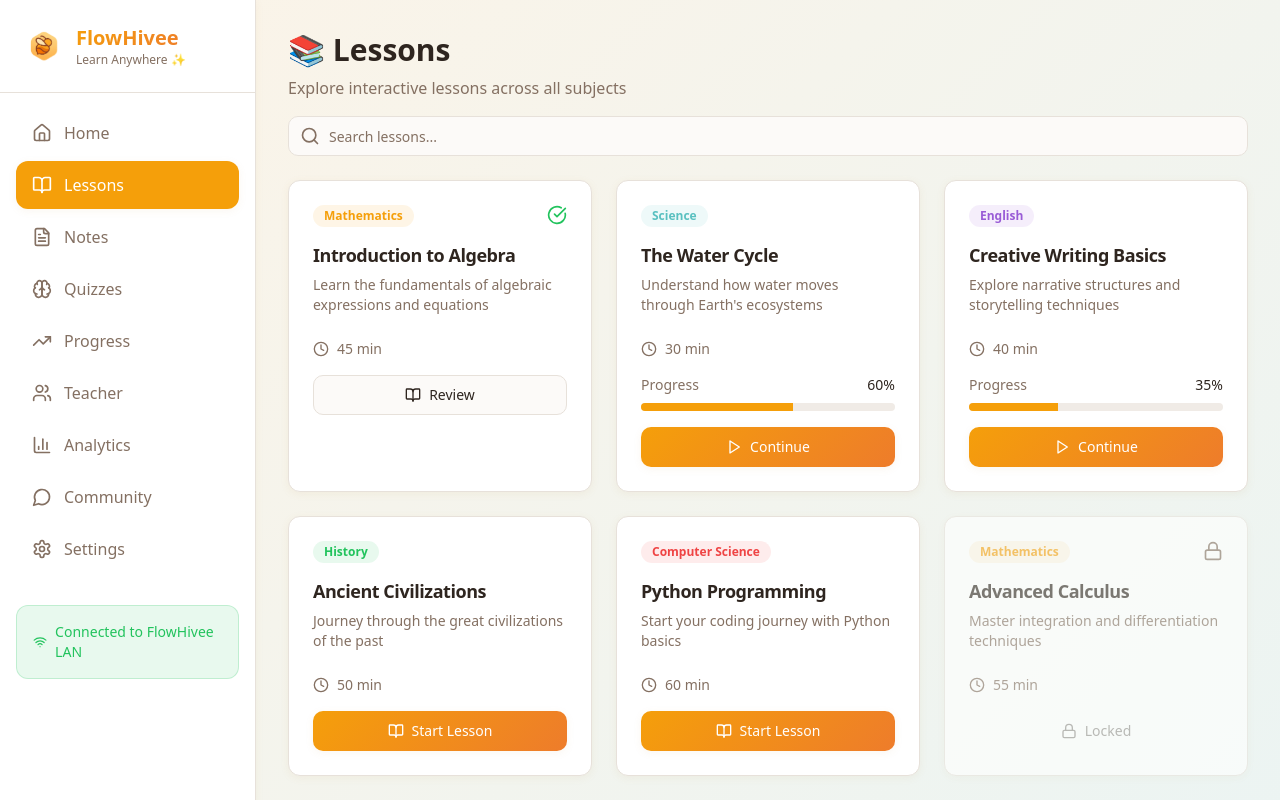
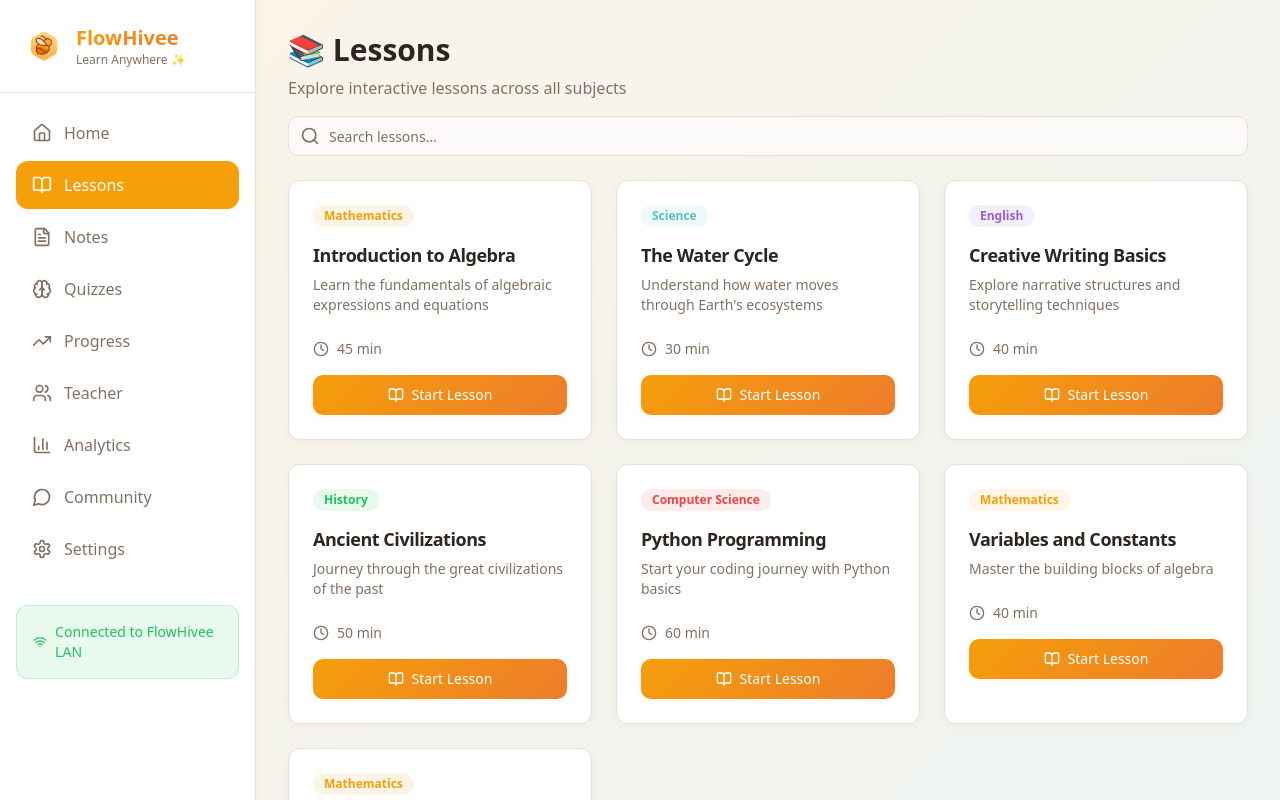
Before and after one commit to ZexonO7/FlowHivee, a React (Vite) app: page /lessons in a window 1280 px wide. Shown: the top 800 px of the page. Built offline with nearby package versions, Linux system fonts and the light colour scheme; the HTML template or start-up script is replaced by a standard one.

Commit message:
Fix: Update progress tracking logic

```diff
--- a/src/pages/Lessons.tsx
+++ b/src/pages/Lessons.tsx
@@ -5,6 +5,8 @@ import { Input } from "@/components/ui/input";
 import { BookOpen, Search, Clock, CheckCircle, Lock, Play } from "lucide-react";
 import { useNavigate } from "react-router-dom";
 import { useToast } from "@/hooks/use-toast";
+import { getLessonProgress, getAllLessons } from "@/lib/progress-storage";
+import { useState, useEffect } from "react";
 
 const lessons = [
   {
@@ -12,54 +14,49 @@ const lessons = [
     title: "Introduction to Algebra",
     subject: "Mathematics",
     duration: "45 min",
-    status: "completed",
     description: "Learn the fundamentals of algebraic expressions and equations",
-    progress: 100,
   },
   {
     id: 2,
     title: "The Water Cycle",
     subject: "Science",
     duration: "30 min",
-    status: "in-progress",
     description: "Understand how water moves through Earth's ecosystems",
-    progress: 60,
   },
   {
     id: 3,
     title: "Creative Writing Basics",
     subject: "English",
     duration: "40 min",
-    status: "in-progress",
     description: "Explore narrative structures and storytelling techniques",
-    progress: 35,
   },
   {
     id: 4,
     title: "Ancient Civilizations",
     subject: "History",
     duration: "50 min",
-    status: "available",
     description: "Journey through the great civilizations of the past",
-    progress: 0,
   },
   {
     id: 5,
     title: "Python Programming",
     subject: "Computer Science",
     duration: "60 min",
-    status: "available",
     description: "Start your coding journey with Python basics",
-    progress: 0,
   },
   {
     id: 6,
+    title: "Variables and Constants",
+    subject: "Mathematics",
+    duration: "40 min",
+    description: "Master the building blocks of algebra",
+  },
+  {
+    id: 7,
     title: "Advanced Calculus",
     subject: "Mathematics",
     duration: "55 min",
-    status: "locked",
     description: "Master integration and differentiation techniques",
-    progress: 0,
   },
 ];
 
@@ -74,8 +71,37 @@ const subjectColors: Record<string, string> = {
 export default function Lessons() {
   const navigate = useNavigate();
   const { toast } = useToast();
+  const [lessonsWithProgress, setLessonsWithProgress] = useState(
+    lessons.map(lesson => ({ ...lesson, status: 'available' as string, progress: 0 }))
+  );
 
-  const handleLessonClick = (lesson: typeof lessons[0]) => {
+  useEffect(() => {
+    // Load progress from storage
+    const allProgress = getAllLessons();
+
+    const updated = lessons.map(lesson => {
+      const saved = allProgress.find(p => p.lessonId === lesson.id);
+
+      if (!saved) {
+        return { ...lesson, status: 'available' as string, progress: 0 };
+      }
+
+      if (saved.completed) {
+        return { ...lesson, status: 'completed' as string, progress: 100 };
+      }
+
+      const progress = Math.round((saved.currentSection / saved.totalSections) * 100);
+      return {
+        ...lesson,
+        status: (progress > 0 ? 'in-progress' : 'available') as string,
+        progress,
+      };
+    });
+
+    setLessonsWithProgress(updated);
+  }, []);
+
+  const handleLessonClick = (lesson: any) => {
     if (lesson.status === "locked") {
       toast({
         title: "Lesson Locked 🔒",
@@ -111,7 +137,7 @@ export default function Lessons() {
 
       {/* Lessons Grid */}
       <div className="grid md:grid-cols-2 lg:grid-cols-3 gap-6">
-        {lessons.map((lesson) => (
+        {lessonsWithProgress.map((lesson) => (
           <Card
             key={lesson.id}
             className={`shadow-soft hover:shadow-medium transition-all duration-300 ${
```
